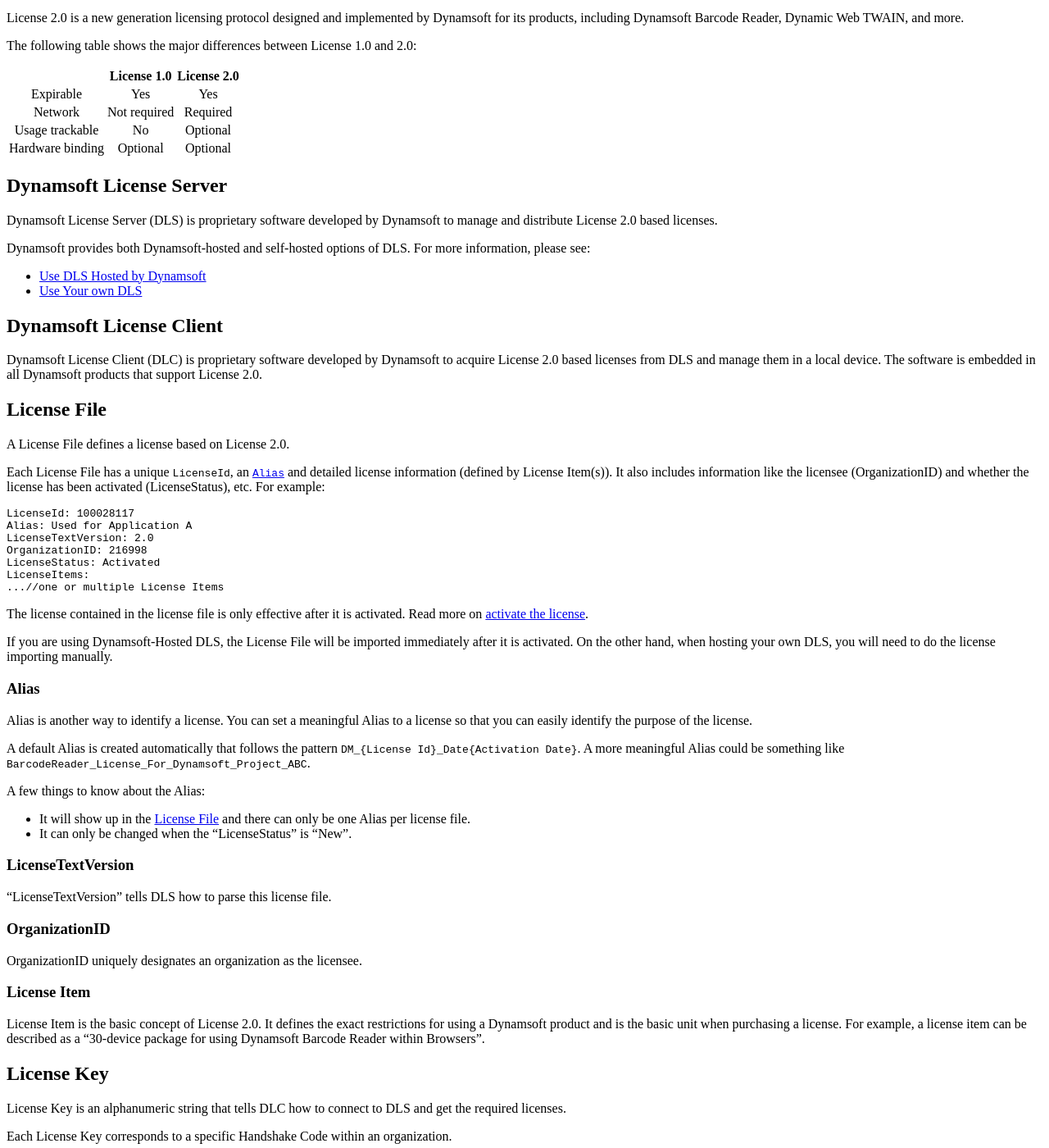
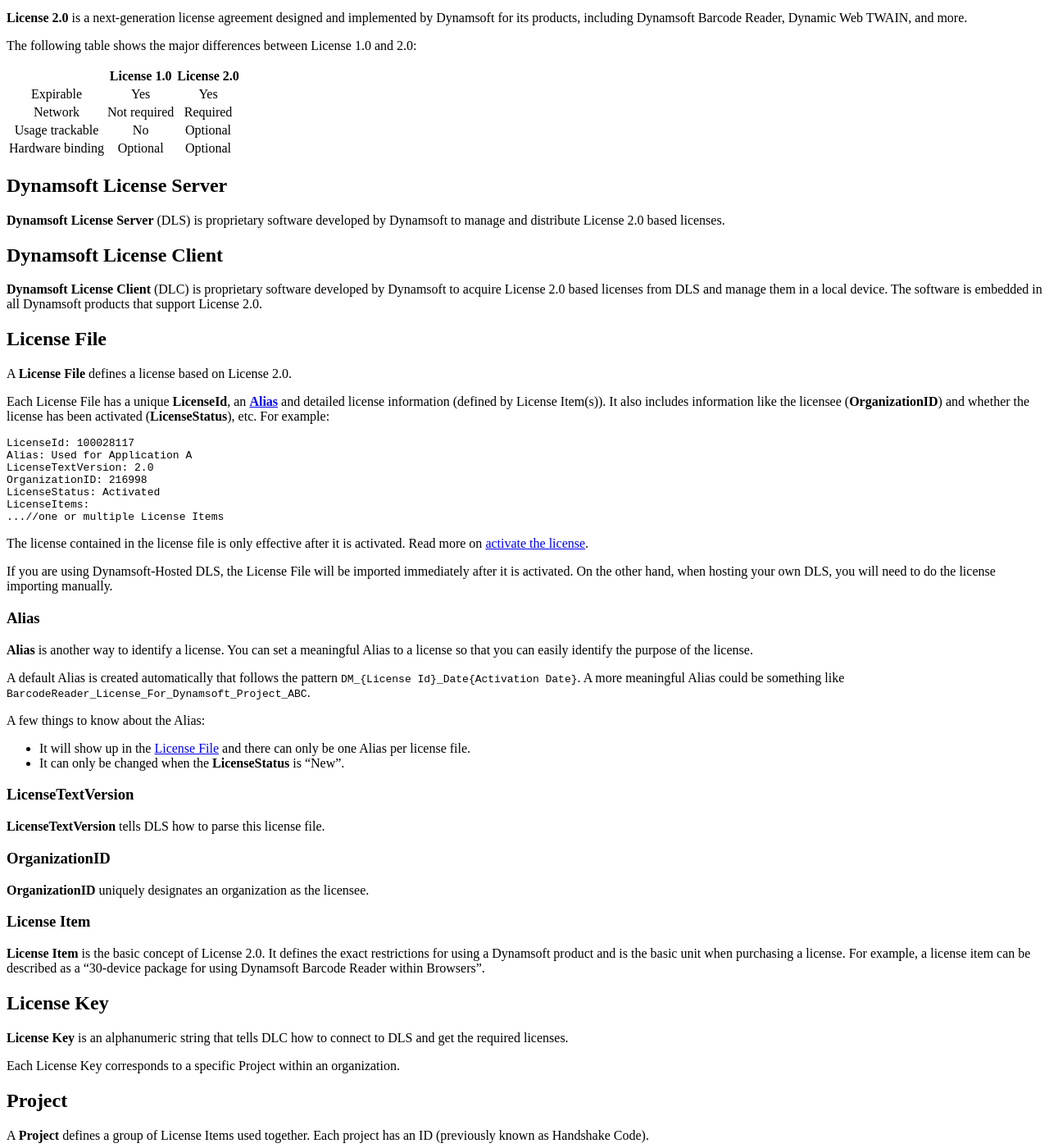
Before and after one commit to dynamsoft-docs/license-server-docs, a Jekyll site: the page built from about/terms.md, in a window 1280 px wide and 1400 px high, scrolled down 739 px. Shown: the whole window at 82% size. Built offline with Jekyll 4.4.1, drawn with Linux system fonts in a browser that asks for light colours; some of the changed text lies outside the part shown.

Commit message:
update terms

````diff
--- a/_includes/sidelist-managedls/index.html
+++ b/_includes/sidelist-managedls/index.html
@@ -1,7 +1,7 @@
 <li><a href="{{ site.selfhosted }}manageDLS.html" class="otherLinkColour">Manage DLS</a>
     <ul>
         <li><a href="{{ site.common }}licenseitems.html" class="otherLinkColour">License Items</a></li>
-        <li><a href="{{ site.common }}handshakecodes.html" class="otherLinkColour">Handshake Codes</a></li>
+        <li><a href="{{ site.common }}project.html" class="otherLinkColour">Projects</a></li>
         <li><a href="{{ site.common }}statistics.html" class="otherLinkColour">Statistics</a></li>
         <li><a href="{{ site.common }}usagealerts.html" class="otherLinkColour">Usage Alerts</a></li>
     </ul>
--- a/about/terms.md
+++ b/about/terms.md
@@ -11,7 +11,7 @@
 
 ## License 2.0
 
-License 2.0 is a new generation licensing protocol designed and implemented by Dynamsoft for its products, including Dynamsoft Barcode Reader, Dynamic Web TWAIN, and more.
+**License 2.0** is a next-generation license agreement designed and implemented by Dynamsoft for its products, including Dynamsoft Barcode Reader, Dynamic Web TWAIN, and more.
 
 The following table shows the major differences between License 1.0 and 2.0:
 
@@ -24,22 +24,17 @@
 
 ## Dynamsoft License Server
 
-Dynamsoft License Server (DLS) is proprietary software developed by Dynamsoft to manage and distribute License 2.0 based licenses.
-
-Dynamsoft provides both Dynamsoft-hosted and self-hosted options of DLS. For more information, please see:
-
-* [Use DLS Hosted by Dynamsoft]({{site.dshosted}}index.html)
-* [Use Your own DLS]({{site.selfhosted}}index.html)
+**Dynamsoft License Server** (DLS) is proprietary software developed by Dynamsoft to manage and distribute License 2.0 based licenses.
 
 ## Dynamsoft License Client
 
-Dynamsoft License Client (DLC) is proprietary software developed by Dynamsoft to acquire License 2.0 based licenses from DLS and manage them in a local device. The software is embedded in all Dynamsoft products that support License 2.0.
+**Dynamsoft License Client** (DLC) is proprietary software developed by Dynamsoft to acquire License 2.0 based licenses from DLS and manage them in a local device. The software is embedded in all Dynamsoft products that support License 2.0.
 
 ## License File
 
-A License File defines a license based on License 2.0.
+A **License File** defines a license based on License 2.0.
 
-Each License File has a unique `LicenseId`, an [`Alias`](#alias) and detailed license information (defined by License Item(s)). It also includes information like the licensee (OrganizationID) and whether the license has been activated (LicenseStatus), etc. For example:
+Each License File has a unique **LicenseId**, an [**Alias**](#alias) and detailed license information (defined by License Item(s)). It also includes information like the licensee (**OrganizationID**) and whether the license has been activated (**LicenseStatus**), etc. For example:
 
 ```text
 LicenseId: 100028117
@@ -57,36 +52,36 @@
 
 ### Alias
 
-Alias is another way to identify a license. You can set a meaningful Alias to a license so that you can easily identify the purpose of the license.
+**Alias** is another way to identify a license. You can set a meaningful Alias to a license so that you can easily identify the purpose of the license.
 
 A default Alias is created automatically that follows the pattern `DM_{License Id}_Date{Activation Date}`.  A more meaningful Alias could be something like `BarcodeReader_License_For_Dynamsoft_Project_ABC`.
 
 A few things to know about the Alias:
 
 * It will show up in the [License File](#license-file) and there can only be one Alias per license file.
-* It can only be changed when the "LicenseStatus" is "New".
+* It can only be changed when the **LicenseStatus** is "New".
 
 ### LicenseTextVersion
 
-"LicenseTextVersion" tells DLS how to parse this license file.
+**LicenseTextVersion** tells DLS how to parse this license file.
 
 ### OrganizationID
 
-OrganizationID uniquely designates an organization as the licensee.
+**OrganizationID** uniquely designates an organization as the licensee.
 
 ### License Item
 
-License Item is the basic concept of License 2.0. It defines the exact restrictions for using a Dynamsoft product and is the basic unit when purchasing a license. For example, a license item can be described as a "30-device package for using Dynamsoft Barcode Reader within Browsers".
+**License Item** is the basic concept of License 2.0. It defines the exact restrictions for using a Dynamsoft product and is the basic unit when purchasing a license. For example, a license item can be described as a "30-device package for using Dynamsoft Barcode Reader within Browsers".
 
 ## License Key
 
-License Key is an alphanumeric string that tells DLC how to connect to DLS and get the required licenses.
+**License Key** is an alphanumeric string that tells DLC how to connect to DLS and get the required licenses.
 
-Each License Key corresponds to a specific Handshake Code within an organization.
+Each License Key corresponds to a specific Project within an organization.
 
 ## Project
 
-If you have multiple projects for which you want to assign different License Items, you can configure different projects with different License Items. Each project has an ID (previously known as Handshake Code).
+A **Project** defines a group of License Items used together. Each project has an ID (previously known as Handshake Code).
 
 A few things to note:
 
@@ -97,7 +92,7 @@
 
 ### Validation Field
 
-Validation Field is a security feature meant to protect the license items configured to a project. This field is a static characteristic of the application for this project. At present, the following three Validation Fields are supported:
+**Validation Field** is a security feature meant to protect the license items configured to a project. This field is a static characteristic of the application for this project. At present, the following three Validation Fields are supported:
 
 * Website Domain
 
@@ -115,7 +110,7 @@
 
 ### Session Password
 
-Session Password is another way to protect the the license items configured to a project. Unlike the Validation Field that validates static application characteristics, the Session Password is a simpler, more flexible string used to authenticate the connection to the DLS itself.
+**Session Password** is another way to protect the the license items configured to a project. Unlike the Validation Field that validates static application characteristics, the Session Password is a simpler, more flexible string used to authenticate the connection to the DLS itself.
 
 In the Project Details page, the Session Password can be configured in "Optional Security Settings".
 
@@ -125,7 +120,7 @@
 
 ### Public Trial License
 
-A public trial license is a special license based on [license 2.0](#license-20). It is provided by Dynamsoft to all users for the purpose of testing Dynamsoft products for a temporary period of time. This license is implemented in most code samples for Dynamsoft products like the ones found in the [Dynamsoft Github repositories](https://github.com/orgs/Dynamsoft/repositories).
+**Public Trial License** is a special license based on [license 2.0](#license-20). It is provided by Dynamsoft to all users for the purpose of testing Dynamsoft products for a temporary period of time. This license is implemented in most code samples for Dynamsoft products like the ones found in the [Dynamsoft Github repositories](https://github.com/orgs/Dynamsoft/repositories).
 
 > As of March, 2022, the license is good for 24 hours.
 
@@ -133,6 +128,6 @@
 
 ### Private Trial License
 
-Private trial licenses are also based on [license 2.0](#license-20) and are meant for customers who have registered with Dynamsoft. These licenses are good for 30 days and can be extended for another 15 days when necessary.
+**Private Trial License** is also based on [license 2.0](#license-20) and are meant for customers who have registered with Dynamsoft. These licenses are good for 30 days and can be extended for another 15 days when necessary.
 
 After registering with Dynamsoft, you can log in and request the private trial license in the [customer portal](https://www.dynamsoft.com/customer/license/trialLicense).
````
Also changed, not shown: common/statistics.md (+5 -5 lines), common/usageAlerts.md (+1 -1 lines), dshosting/index.md (deleted, +0 -39 lines), index.md (+1 -1 lines), selfhosting/manageDLS.md (+2 -4 lines).
